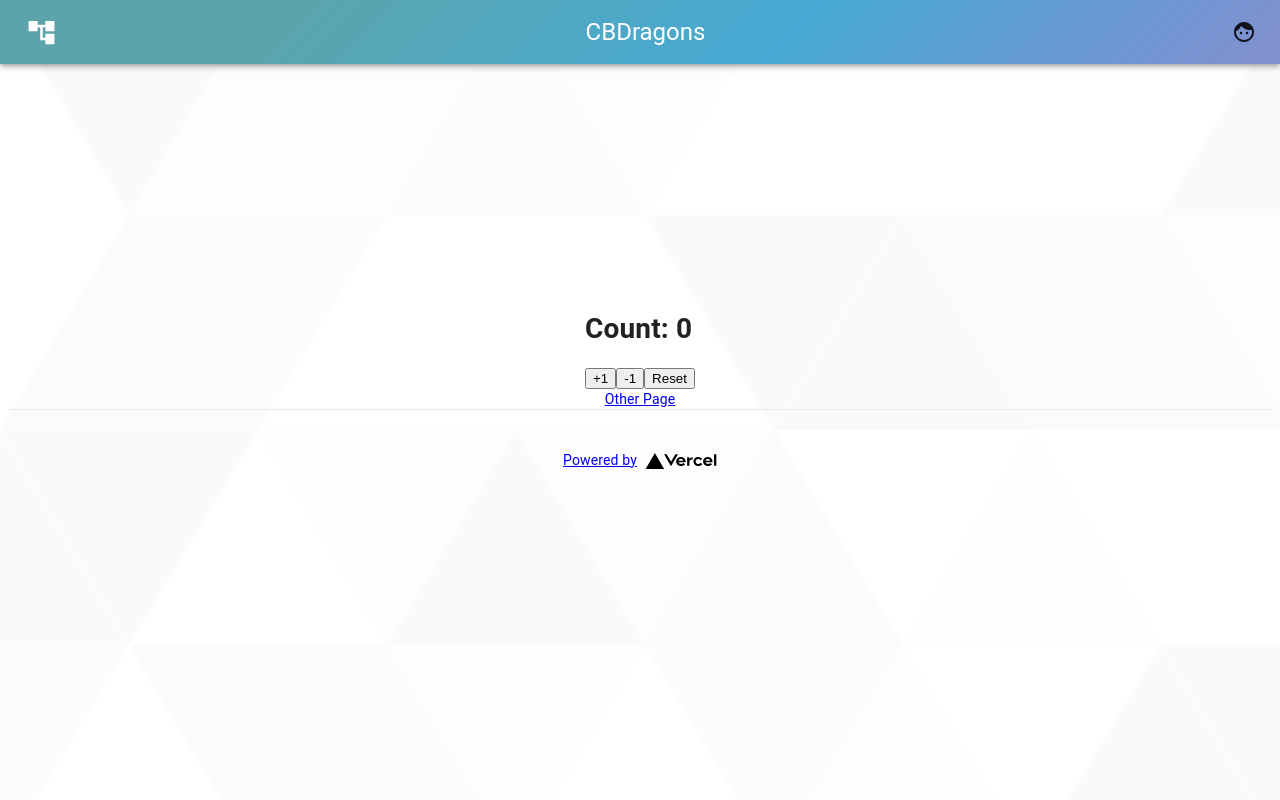
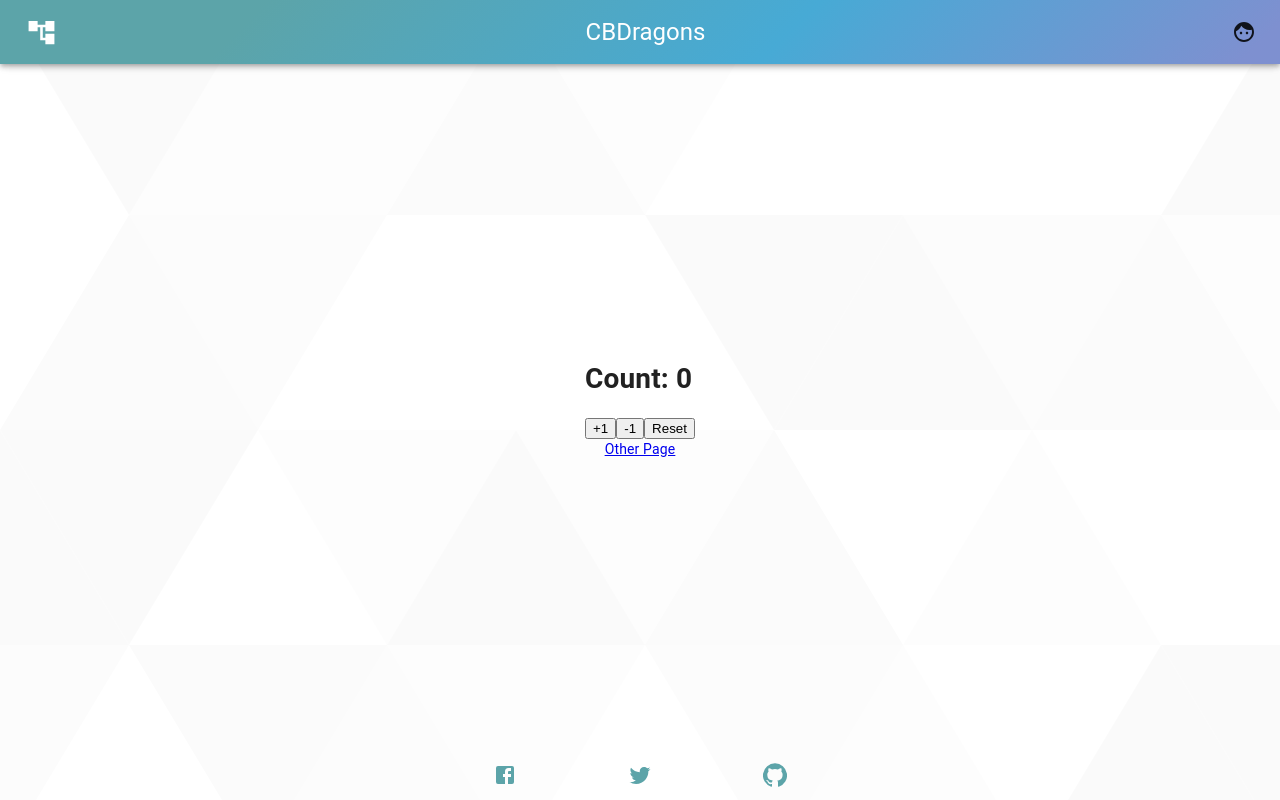
Before and after one commit to CCChira/CallbackDragons, a Next.js app: page / in a window 1280 px wide. Built offline with nearby package versions, Linux system fonts and the light colour scheme.

Commit message:
Footer Component yay

```diff
--- /dev/null
+++ b/Components/FooterComponent.js
@@ -0,0 +1,16 @@
+import { Facebook, GitHub, Twitter } from '@material-ui/icons';
+import theme from '../src/theme';
+function FooterComponent() {
+  return (
+    <div style = {{ display: "flex", flexDirection: "row", justifyContent: "center", alignItems: "center", position: 'absolute', bottom: '0', width: '100%'}}>
+      <div style = {{ display: "flex", flexDirection: "row", justifyContent: "space-between", alignItems: "center", width: '25%', padding: '1%'}}>
+        <Facebook color="primary"/>
+        <Twitter color="primary"/>
+        <GitHub color="primary"/>
+      </div>
+
+    </div>
+  )
+}
+
+export default FooterComponent
--- a/pages/_app.js
+++ b/pages/_app.js
@@ -8,7 +8,7 @@ import { PersistGate } from 'redux-persist/integration/react'
 import { Provider } from "react-redux";
 import initStore from "../store/store";
 import NavbarComponent from "../Components/NavbarComponent";
-
+import FooterComponent from "../Components/FooterComponent";
 export default function MyApp(props) {
   const { Component, pageProps } = props;
     const {store, persistor} = initStore();
@@ -34,6 +34,7 @@ export default function MyApp(props) {
                 <PersistGate loading={null} persistor={persistor}>
                     <NavbarComponent/>
                     <Component {...pageProps} />
+                    <FooterComponent/>
                 </PersistGate>
             </Provider>
         </ThemeProvider>
--- a/pages/index.js
+++ b/pages/index.js
@@ -7,6 +7,7 @@ import { decrementCount, incrementCount, resetCount } from "../store/actions";
 import Link from "next/link";
 import NavbarComponent from "../Components/NavbarComponent";
 import SearchBarComponent from "../Components/SearchbarComponent";
+import FooterComponent from "../Components/FooterComponent";
 
 export default function Home() {
   const count = useSelector((state) => state.counter);
@@ -27,18 +28,6 @@ export default function Home() {
           <Link href="/otherPage">
             <a>Other Page</a>
           </Link>
-          <footer className={styles.footer}>
-            <a
-                href="https://vercel.com?utm_source=create-next-app&utm_medium=default-template&utm_campaign=create-next-app"
-                target="_blank"
-                rel="noopener noreferrer"
-            >
-              Powered by{" "}
-              <span className={styles.logo}>
-            <Image src="/vercel.svg" alt="Vercel Logo" width={72} height={16} />
-          </span>
-            </a>
-          </footer>
         </div>
       </>
 
```
